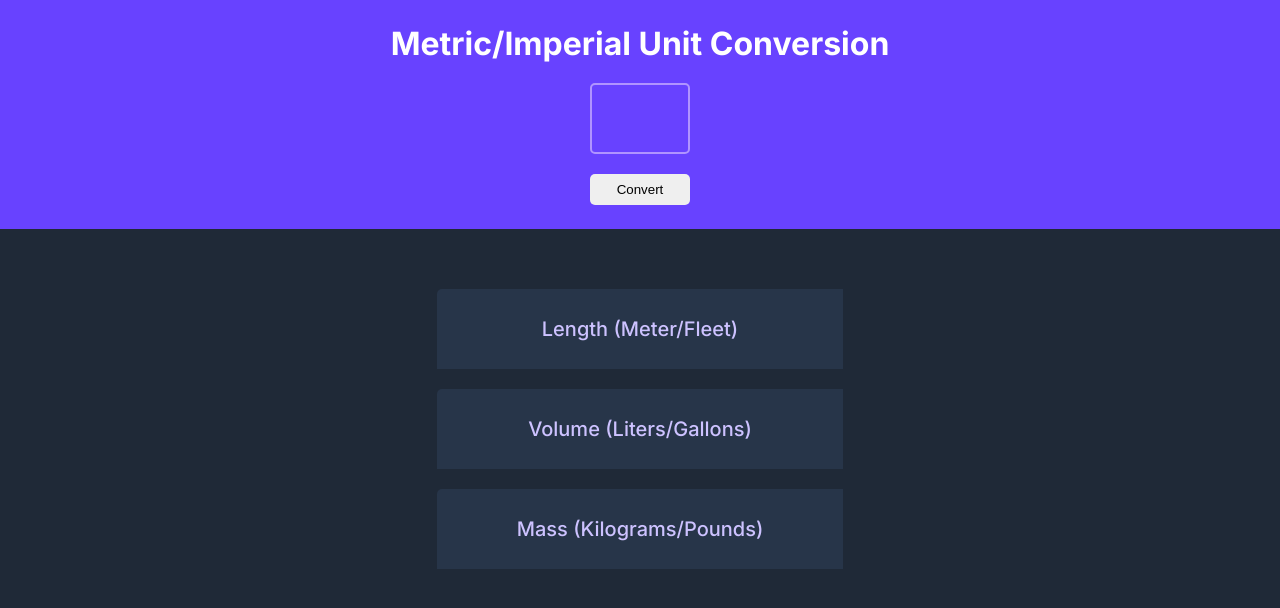
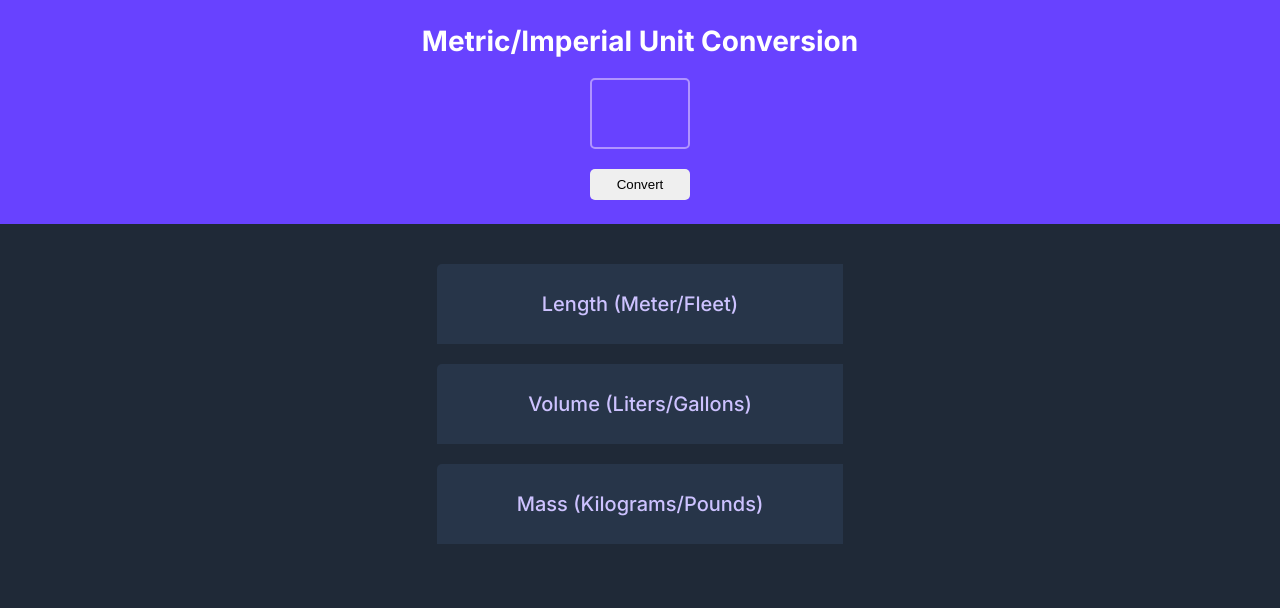
Before and after one commit to BaileyKH/Unit-Conversion, a plain HTML site: page index.html in a window 1280 px wide. Drawn offline with Linux system fonts and the light colour scheme.

Commit message:
hero header style fix

```diff
--- a/styles.css
+++ b/styles.css
@@ -24,6 +24,11 @@ body {
 
 .hero-content h1, input {
     margin-bottom: 20px;
+}
+
+.hero-content h1 {
+    font-size: 28px;
+    font-weight: 700;
 }
 
 .input-container {
@@ -62,7 +67,7 @@ body {
 }
 
 .conversion-content {
-    margin: 40px 0;
+    margin: 20px 0;
 }
 
 .conversion-content h4 {
```
